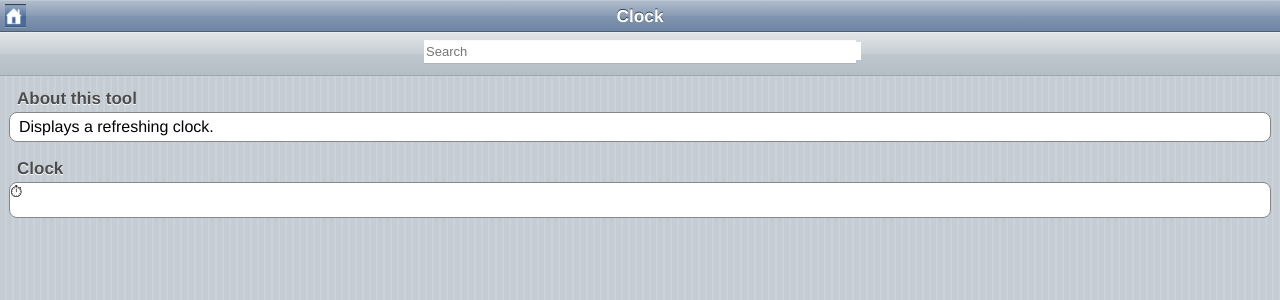
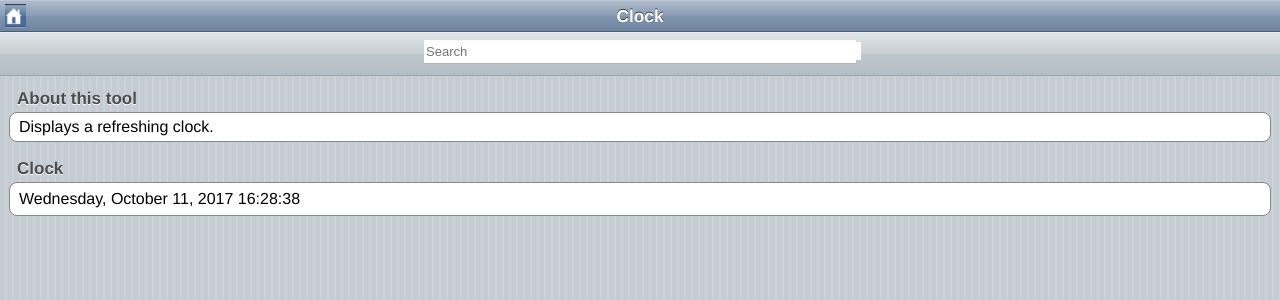
Before and after one commit to Samplasion/samplasion.github.iold, a Jekyll site: the page built from m/clock.html, in a window 1280 px wide. Shown: the top 300 px of the page. Built offline with Jekyll 4.4.1, drawn with Linux system fonts in a browser that asks for light colours.

Commit message:
Update clock.html

```diff
--- a/m/clock.html
+++ b/m/clock.html
@@ -9,7 +9,7 @@ title: Clock
 			</ul>
 <span class="graytitle">Clock</span>
 <ul class="pageitem">
-<li class="textarea><p id="lol">⏱</p></li></ul>
+<li class="textbox"><p id="lol">⏱</p></li></ul>
 <script>
 function llo() {
 var d = new Date;
```
